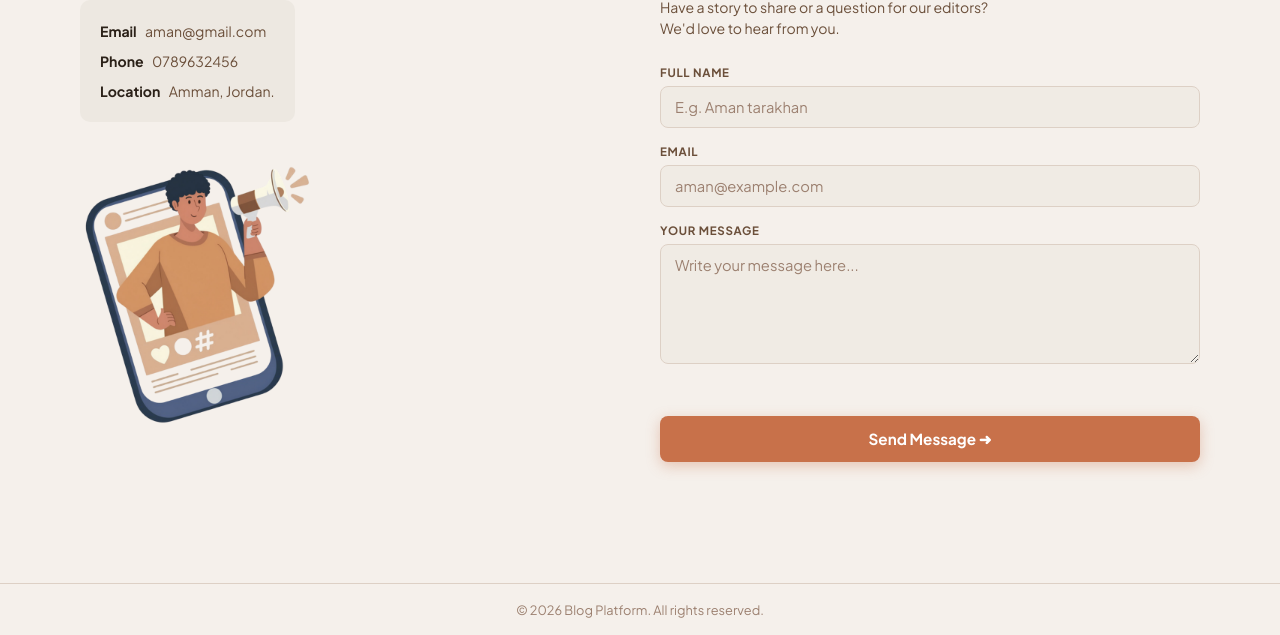
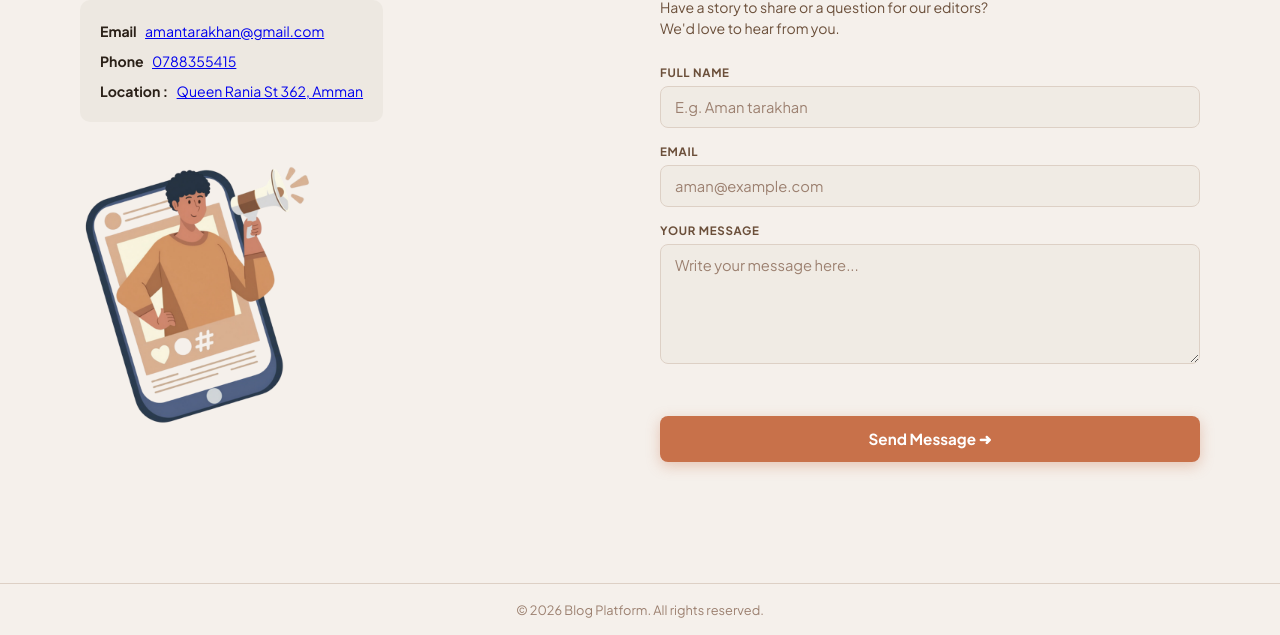
Before and after one commit to amantarakhan/FirstTask-Codeinn, a plain HTML site: page contactPage/contact.html in a window 1280 px wide. Shown: the part 165-800 px from the top of the page. Drawn offline with nearby package versions, Linux system fonts and the light colour scheme.

Commit message:
added HTML attribute to the contact info

```diff
--- a/contactPage/contact.html
+++ b/contactPage/contact.html
@@ -28,17 +28,17 @@
 
                 <!-- Nav links -->
                 <ul class="navList">
-                    <li><a href="home.html" >Home</a></li> <!-- still not implemented -->
+                    <li><a href="home.html">Home</a></li> <!-- still not implemented -->
                     <li><a href="../Profile_UI/profile.html">Profile</a></li>
                     <li><a href="contact.html">Contact</a></li>
                 </ul>
 
                 <!-- Profile picture -->
                 <div class="pfpContainer">
-    <a href="../Profile_UI/profile.html">
-        <img id="navbarPfp" src="../assests/PFPplaceholder.png" class="pfp" alt="Profile">
-    </a>
-</div>
+                    <a href="../Profile_UI/profile.html">
+                        <img id="navbarPfp" src="../assests/PFPplaceholder.png" class="pfp" alt="Profile">
+                    </a>
+                </div>
             </nav>
         </header>
 
@@ -51,9 +51,18 @@
                     <h2>Contact Information</h2>
 
                     <div class="infoList">
-                        <p><span class="infoLabel">Email</span> aman@gmail.com</p>
-                        <p><span class="infoLabel">Phone</span> 0789632456</p>
-                        <p><span class="infoLabel">Location</span> Amman, Jordan.</p>
+                        <p>
+                            <span class="infoLabel">Email</span>
+                            <a href="mailto:amantarakhan@gmail.com">amantarakhan@gmail.com</a>
+                        </p>
+                        <p>
+                            <span class="infoLabel">Phone</span>
+                            <a href="tel:0788355415">0788355415</a>
+                        </p>
+                        <p>
+                            <span class="infoLabel">Location : </span>
+                            <a href="https://maps.app.goo.gl/9Cp2yxEDzBCUUj6X7">Queen Rania St 362, Amman</a>
+                        </p>
                     </div>
                 </div>
 
@@ -76,7 +85,8 @@
                         <div class="fieldGroup">
                             <label for="fullName">Full Name</label>
                             <input type="text" id="fullName" class="input_fields" name="name"
-                                placeholder="E.g. Aman tarakhan" required> <!-- added required so the button cant be pressed of its empty -->
+                                placeholder="E.g. Aman tarakhan" required>
+                            <!-- added required so the button cant be pressed of its empty -->
                         </div>
 
                         <div class="fieldGroup">
@@ -87,7 +97,7 @@
 
                         <div class="fieldGroup">
                             <label for="userMessage">Your Message</label>
-                            <textarea id="userMessage"  class="input_fields textarea" name="message"
+                            <textarea id="userMessage" class="input_fields textarea" name="message"
                                 placeholder="Write your message here..." rows="5" required></textarea>
                         </div>
 
```
Also changed, not shown: Profile_UI/ProfileStyle.CSS (+9 -0 lines).
